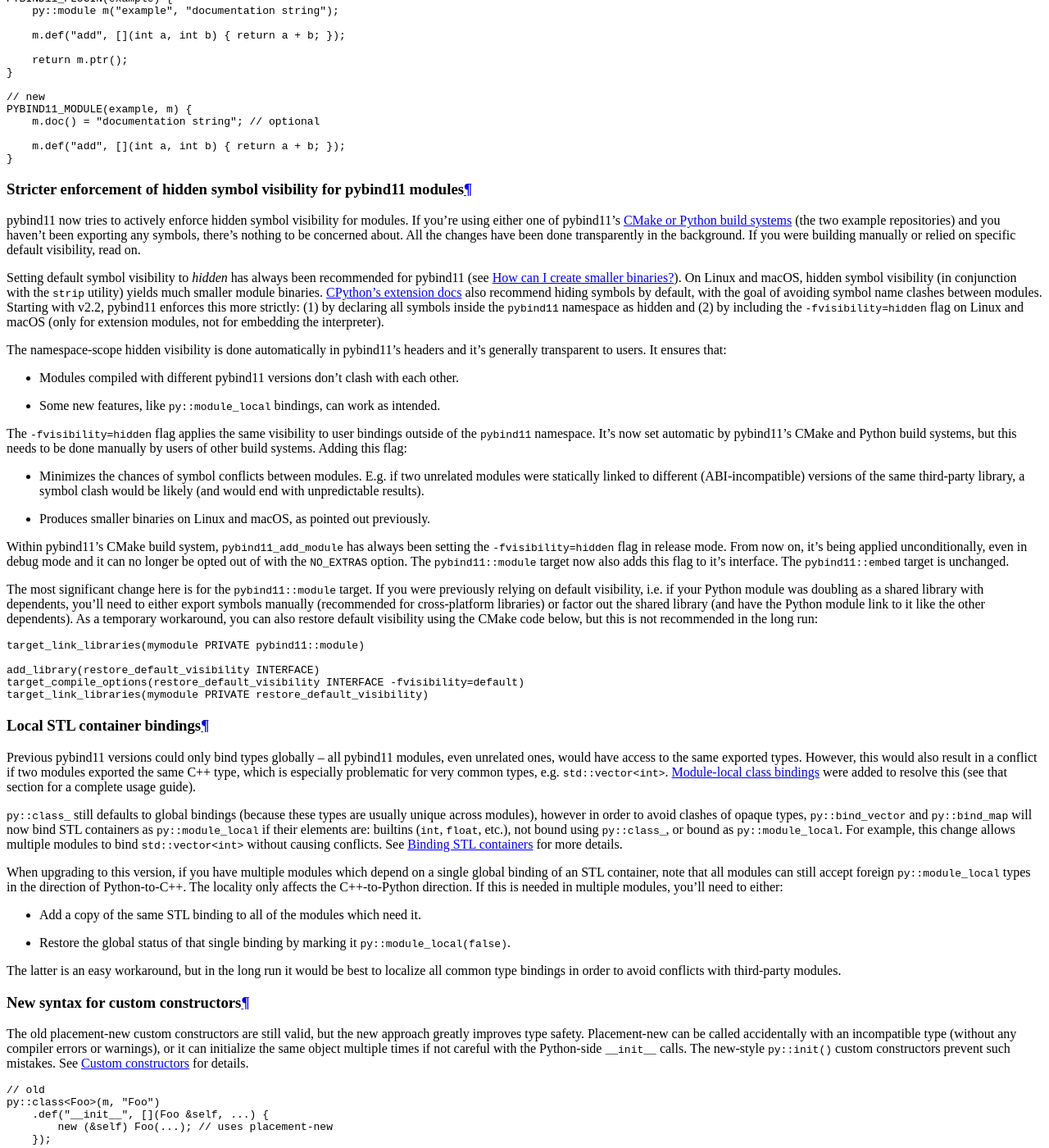
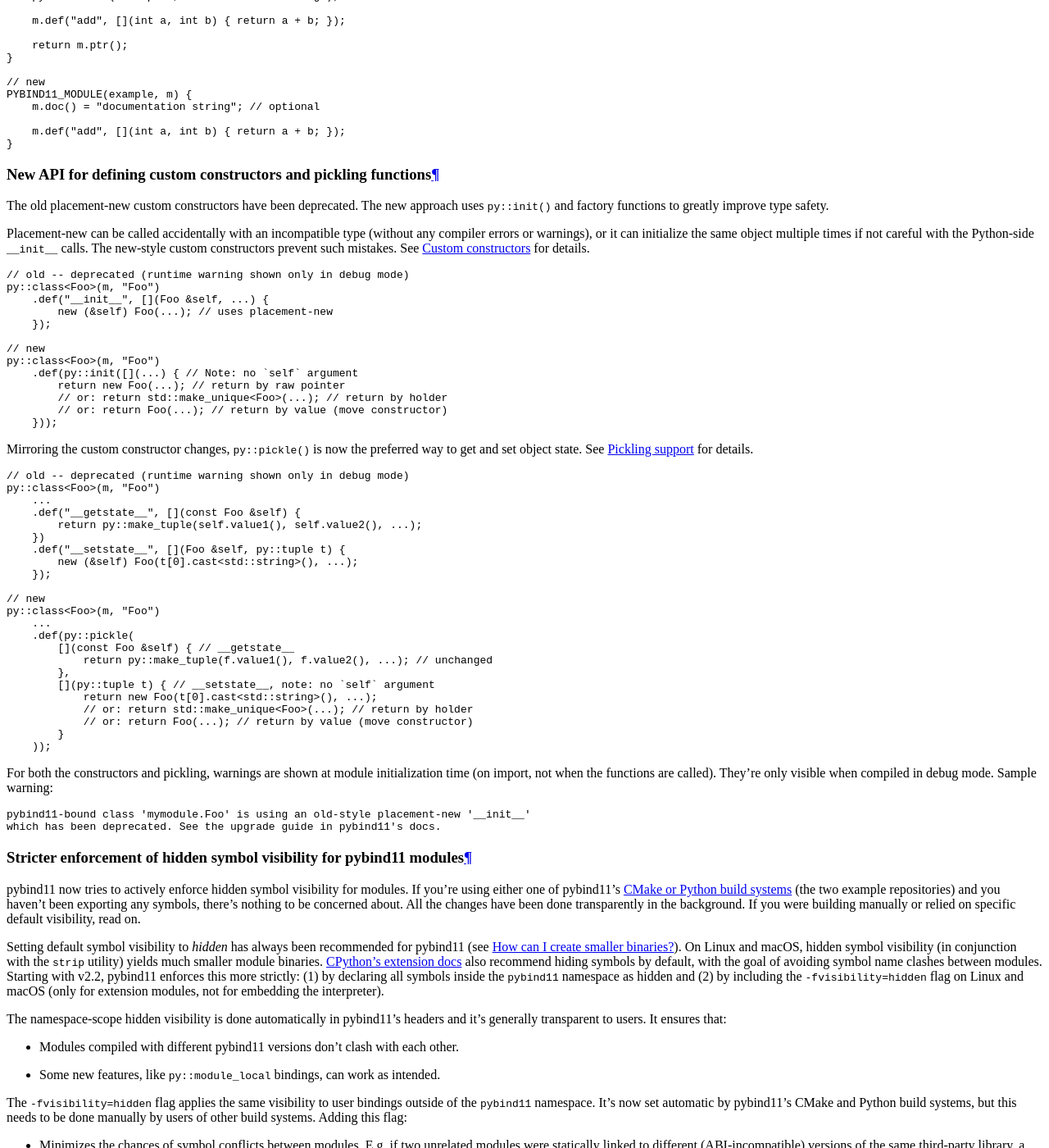
Before and after one commit to pybind/pybind11, a Sphinx documentation site: the page built from docs/upgrade.rst, in a window 1280 px wide and 1400 px high, scrolled down 1226 px. Shown: the whole window at 82% size. Built offline with Sphinx 7.4.7 and the Read the Docs theme 2.0.0, drawn with Linux system fonts in a browser that asks for light colours; some of the changed text lies outside the part shown.

Commit message:
Show a deprecation warning for old-style `__init__` and `__setstate__`
The warning is shown at module initialization time (on import, not
when the functions are called). It's only visible when compiled in
debug mode.

```diff
--- a/docs/upgrade.rst
+++ b/docs/upgrade.rst
@@ -35,6 +35,72 @@
 
         m.def("add", [](int a, int b) { return a + b; });
     }
+
+
+New API for defining custom constructors and pickling functions
+---------------------------------------------------------------
+
+The old placement-new custom constructors have been deprecated. The new approach
+uses ``py::init()`` and factory functions to greatly improve type safety.
+
+Placement-new can be called accidentally with an incompatible type (without any
+compiler errors or warnings), or it can initialize the same object multiple times
+if not careful with the Python-side ``__init__`` calls. The new-style custom
+constructors prevent such mistakes. See :ref:`custom_constructors` for details.
+
+.. code-block:: cpp
+
+    // old -- deprecated (runtime warning shown only in debug mode)
+    py::class<Foo>(m, "Foo")
+        .def("__init__", [](Foo &self, ...) {
+            new (&self) Foo(...); // uses placement-new
+        });
+
+    // new
+    py::class<Foo>(m, "Foo")
+        .def(py::init([](...) { // Note: no `self` argument
+            return new Foo(...); // return by raw pointer
+            // or: return std::make_unique<Foo>(...); // return by holder
+            // or: return Foo(...); // return by value (move constructor)
+        }));
+
+Mirroring the custom constructor changes, ``py::pickle()`` is now the preferred
+way to get and set object state. See :ref:`pickling` for details.
+
+.. code-block:: cpp
+
+    // old -- deprecated (runtime warning shown only in debug mode)
+    py::class<Foo>(m, "Foo")
+        ...
+        .def("__getstate__", [](const Foo &self) {
+            return py::make_tuple(self.value1(), self.value2(), ...);
+        })
+        .def("__setstate__", [](Foo &self, py::tuple t) {
+            new (&self) Foo(t[0].cast<std::string>(), ...);
+        });
+
+    // new
+    py::class<Foo>(m, "Foo")
+        ...
+        .def(py::pickle(
+            [](const Foo &self) { // __getstate__
+                return py::make_tuple(f.value1(), f.value2(), ...); // unchanged
+            },
+            [](py::tuple t) { // __setstate__, note: no `self` argument
+                return new Foo(t[0].cast<std::string>(), ...);
+                // or: return std::make_unique<Foo>(...); // return by holder
+                // or: return Foo(...); // return by value (move constructor)
+            }
+        ));
+
+For both the constructors and pickling, warnings are shown at module
+initialization time (on import, not when the functions are called).
+They're only visible when compiled in debug mode. Sample warning:
+
+.. code-block:: none
+
+    pybind11-bound class 'mymodule.Foo' is using an old-style placement-new '__init__'
+    which has been deprecated. See the upgrade guide in pybind11's docs.
 
 
 Stricter enforcement of hidden symbol visibility for pybind11 modules
@@ -133,66 +199,6 @@
 The latter is an easy workaround, but in the long run it would be best to
 localize all common type bindings in order to avoid conflicts with
 third-party modules.
-
-
-New syntax for custom constructors
-----------------------------------
-
-The old placement-new custom constructors are still valid, but the new approach
-greatly improves type safety. Placement-new can be called accidentally with an
-incompatible type (without any compiler errors or warnings), or it can initialize
-the same object multiple times if not careful with the Python-side ``__init__``
-calls. The new-style ``py::init()`` custom constructors prevent such mistakes.
-See :ref:`custom_constructors` for details.
-
-.. code-block:: cpp
-
-    // old
-    py::class<Foo>(m, "Foo")
-        .def("__init__", [](Foo &self, ...) {
-            new (&self) Foo(...); // uses placement-new
-        });
-
-    // new
-    py::class<Foo>(m, "Foo")
-        .def(py::init([](...) { // Note: no `self` argument
-            return new Foo(...); // return by raw pointer
-            // or: return std::make_unique<Foo>(...); // return by holder
-            // or: return Foo(...); // return by value (move constructor)
-        }));
-
-
-New syntax for pickling support
--------------------------------
-
-Mirroring the custom constructor changes, ``py::pickle()`` is now the preferred
-way to get and set object state. See :ref:`pickling` for details.
-
-.. code-block:: cpp
-
-    // old -- deprecated
-    py::class<Foo>(m, "Foo")
-        ...
-        .def("__getstate__", [](const Foo &self) {
-            return py::make_tuple(self.value1(), self.value2(), ...);
-        })
-        .def("__setstate__", [](Foo &self, py::tuple t) {
-            new (&self) Foo(t[0].cast<std::string>(), ...);
-        });
-
-    // new
-    py::class<Foo>(m, "Foo")
-        ...
-        .def(py::pickle(
-            [](const Foo &self) { // __getstate__
-                return py::make_tuple(f.value1(), f.value2(), ...); // unchanged
-            },
-            [](py::tuple t) { // __setstate__, note: no `self` argument
-                return new Foo(t[0].cast<std::string>(), ...);
-                // or: return std::make_unique<Foo>(...); // return by holder
-                // or: return Foo(...); // return by value (move constructor)
-            }
-        ));
 
 
 Deprecation of some ``py::object`` APIs
```
Also changed, not shown: 1 other file.
